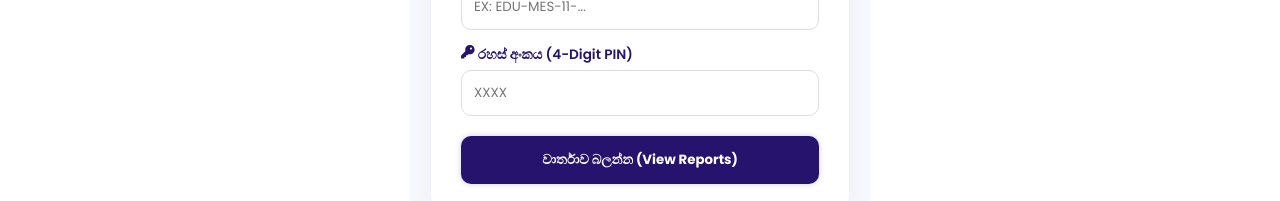
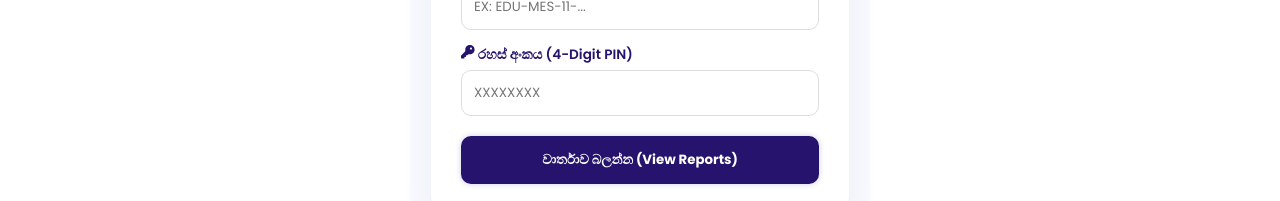
Before and after one commit to lakshan-beast/Educa-OL-Learning-Platform, a React (Vite) app: page /parent-portal in a window 1280 px wide. Shown: the part 426-627 px from the top of the page. Built offline with nearby package versions, Linux system fonts and the light colour scheme.

Commit message:
Update password placeholder and mask student ID for enhanced security

```diff
--- a/src/pages/ParentPortal.jsx
+++ b/src/pages/ParentPortal.jsx
@@ -184,7 +184,9 @@ const ParentPortal = () => {
                 <input
                   type="password"
                   // maxLength="4"
-                  placeholder="XXXX"
+                  placeholder="XXXXXXXX
+
+                  "
                   required
                   value={password}
                   onChange={(e) => setPassword(e.target.value)}
@@ -424,7 +426,13 @@ const ParentPortal = () => {
                             : "transparent",
                       }}>
                       <td style={{ padding: "12px", fontWeight: "bold" }}>
-                        {row.studentId}
+                        {row.studentId.split("-")[0] +
+                          "-" +
+                          row.studentId.split("-")[1] +
+                          "-" +
+                          row.studentId.split("-")[2] +
+                          "-XXXX-" +
+                          row.studentId.split("-")[4]}
                       </td>
                       <td style={{ padding: "12px" }}>{row.class}</td>
                       <td style={{ padding: "12px" }}>{row.date}</td>
```
